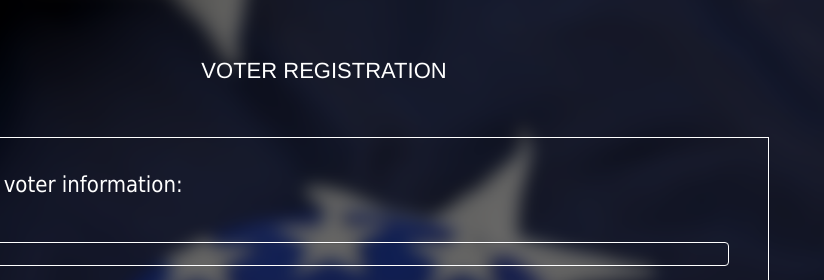
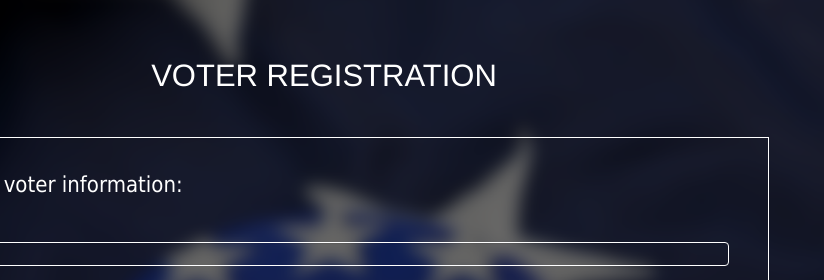
Before and after one commit to ChristopherAllen777/hm-gravity-form-mobile, a website: page index.html in a window 1280 px wide. Shown: the top 280 px of the page, 456-1280 px from the left. Drawn offline with nearby package versions, Linux system fonts and the light colour scheme.

Commit message:
header change font size

```diff
--- a/public/assets/css/style.css
+++ b/public/assets/css/style.css
@@ -40,7 +40,8 @@ h1{
 h1.voter {
     text-align: center;
     font-family: Helvetica;
-        padding-top: 19px;
+    padding-top: 19px;
+    font-size: 31px;
 }
 @media (max-width: 700px) {
     h1.voter {
```
Also changed, not shown: README.md.
